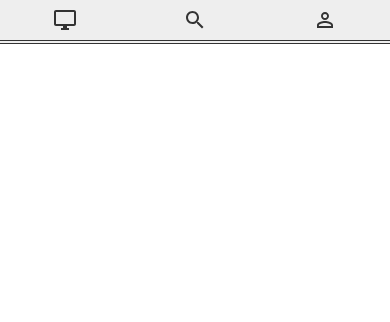
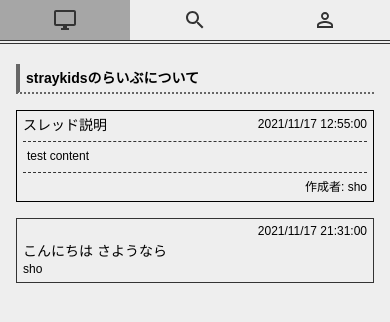
Before and after one commit to toyoboh/kchannel, a React (Create React App) app: page /threadSpace/1 in a window 390 px wide. Shown: the top 322 px of the page. Built offline with nearby package versions, Linux system fonts and the light colour scheme.

Commit message:
ThreadSpaceページ作成

```diff
--- a/src/App.jsx
+++ b/src/App.jsx
@@ -6,6 +6,7 @@
 import CategoryList from "./page/CategoryList";
 import BoardList from "./page/BoardList";
 import ThreadList from "./page/ThreadList";
+import ThreadSpace from "./page/ThreadSpace";
 
 function App() {
     return (
@@ -15,11 +16,14 @@
                     <Route exact path="/categoryList">
                         <CategoryList />
                     </Route>
-                    <Route exact path="/boardList/:categoryId">
+                    <Route path="/boardList/:categoryId">
                         <BoardList />
                     </Route>
-                    <Route exact path="/threadList/:boardId">
+                    <Route path="/threadList/:boardId">
                         <ThreadList />
+                    </Route>
+                    <Route path="/threadSpace/:threadId">
+                        <ThreadSpace />
                     </Route>
             </Router>
         </div>
--- /dev/null
+++ b/src/component/Comment.jsx
@@ -0,0 +1,23 @@
+import React from "react";
+import "../css/Comment.css";
+
+function Comment() {
+    return(
+        <div className="comment">
+            <div className="comment-header">
+                2021/11/17 21:31:00
+            </div>
+
+            <div className="comment-body">
+                こんにちは
+                さようなら
+            </div>
+
+            <div className="comment-footer">
+                sho
+            </div>
+        </div>
+    )
+}
+
+export default Comment;
--- /dev/null
+++ b/src/component/Explanation.jsx
@@ -0,0 +1,27 @@
+import React from "react";
+import "../css/Explanation.css";
+
+function Explanation({ content, createdAt, createdUserName }) {
+    return(
+        <div className="explanation">
+            <div className="explanation-header">
+                <div className="header-title">
+                    スレッド説明
+                </div>
+                <div className="header-created-at">
+                    { createdAt }
+                </div>
+            </div>
+
+            <div className="explanation-body">
+                { content }
+            </div>
+
+            <div className="explanation-footer">
+                作成者: { createdUserName }
+            </div>
+        </div>
+    )
+}
+
+export default Explanation;
--- /dev/null
+++ b/src/component/ThreadSpaceTitle.jsx
@@ -0,0 +1,12 @@
+import React from "react";
+import "../css/ThreadSpaceTitle.css";
+
+function ThreadSpaceTitle({ title }) {
+    return(
+        <h2 className="thread-space-title">
+            { title }
+        </h2>
+    )
+}
+
+export default ThreadSpaceTitle;
--- /dev/null
+++ b/src/css/Comment.css
@@ -0,0 +1,23 @@
+@media(max-width: 480px) {
+    .comment {
+        border: 1px solid var(--accent-color);
+        padding: 6px;
+    }
+
+    .comment > .comment-header {
+        font-size: 12px;
+        margin-bottom: 4px;
+        text-align: right;
+    }
+
+    .comment > .comment-body {
+        font-size: 14px;
+        margin-bottom: 4px;
+    }
+
+    .comment > .comment-footer {
+        font-size: 12px;
+        text-align: left;
+    }
+
+}
--- /dev/null
+++ b/src/css/Explanation.css
@@ -0,0 +1,37 @@
+@media(max-width: 480px) {
+    .explanation {
+        border: 1px solid black;
+        padding: 6px;
+    }
+
+    .explanation-header {
+        align-items: center;
+        display: flex;
+        justify-content: space-between;
+        margin-bottom: 8px;
+    }
+
+    .explanation-header > .header-title {
+        flex: 1;
+        font-size: 14px;
+    }
+
+    .explanation-header > .header-created-at {
+        flex: 1;
+        font-size: 12px;
+        text-align: right;
+    }
+
+    .explanation-body {
+        border-bottom: 1px dashed var(--accent-color);
+        border-top: 1px dashed var(--accent-color);
+        font-size: 12px;
+        margin-bottom: 8px;
+        padding: 8px 4px;
+    }
+
+    .explanation-footer {
+        font-size: 12px;
+        text-align: right;
+    }
+}
--- /dev/null
+++ b/src/css/ThreadSpace.css
@@ -0,0 +1,19 @@
+.thread-space {
+    background-color: var(--base-color);
+    min-height: 100vh;
+}
+
+@media(max-width: 480px) {
+    .thread-space {
+        padding: 20px 16px;
+        width: 100%;
+    }
+
+    .thread-space > .title-container {
+        margin-bottom: 16px;
+    }
+
+    .thread-space > .explanation-container {
+        margin-bottom: 16px;
+    }
+}
--- /dev/null
+++ b/src/css/ThreadSpaceTitle.css
@@ -0,0 +1,9 @@
+@media(max-width: 480px) {
+    .thread-space-title {
+        border-left: 4px solid var(--main-color);
+        border-bottom: 2px dotted var(--main-color);
+        font-size: 14px;
+        font-weight: 600;
+        padding: 6px;
+    }
+}
--- /dev/null
+++ b/src/page/ThreadSpace.jsx
@@ -0,0 +1,46 @@
+import React, { useEffect, useState } from "react";
+import { useParams } from "react-router-dom";
+import "../css/ThreadSpace.css";
+import ThreadSpaceTitle from "../component/ThreadSpaceTitle";
+import Explanation from "../component/Explanation";
+import Comment from "../component/Comment";
+
+function ThreadSpace() {
+    const [threadName, setThreadName] = useState("");
+
+    //基本的にidを受け取り、その後DBよりスレッド名を取得するものとする
+    //ユーザがパラメータを悪意をもって変更する可能性があり、そのままページに表示するのは危険なため
+    const { threadId } = useParams;
+
+    useEffect(() => {
+        //テストデータ threadIdをもとにDBから取得されたthread情報
+        const threadDbData = {
+            thread_id: 1,
+            thread_name: "straykidsのらいぶについて"
+        };
+        setThreadName(threadDbData.thread_name);
+
+    }, [])
+
+    return(
+        <div className="thread-space">
+            <div className="title-container">
+                <ThreadSpaceTitle title={ threadName } />
+            </div>
+
+            <div className="explanation-container">
+                <Explanation
+                    content={ "test content" }
+                    createdAt={ "2021/11/17 12:55:00"}
+                    createdUserName={ "sho" }
+                />
+            </div>
+
+            <div className="comment-container">
+                <Comment />
+            </div>
+        </div>
+    )
+}
+
+export default ThreadSpace;
```
